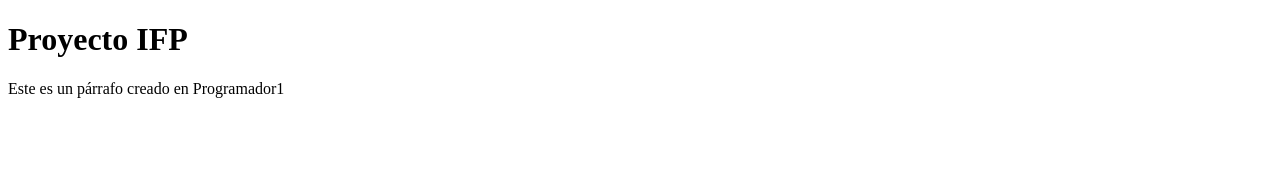
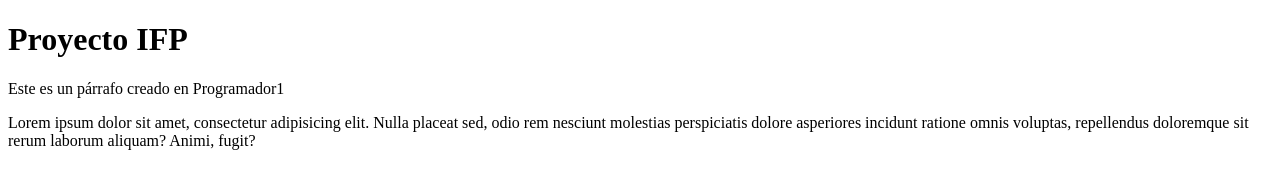
Before and after one commit to valentinory/proyecto-ifp, a plain HTML site: page index.html in a window 1280 px wide. Drawn offline with Linux system fonts and the light colour scheme.

Commit message:
preuba fork

```diff
--- a/index.html
+++ b/index.html
@@ -12,5 +12,6 @@
 
 
     <p>Este es un párrafo creado en Programador1</p>
+    <p>Lorem ipsum dolor sit amet, consectetur adipisicing elit. Nulla placeat sed, odio rem nesciunt molestias perspiciatis dolore asperiores incidunt ratione omnis voluptas, repellendus doloremque sit rerum laborum aliquam? Animi, fugit?</p>
 </body>
 </html>
```
